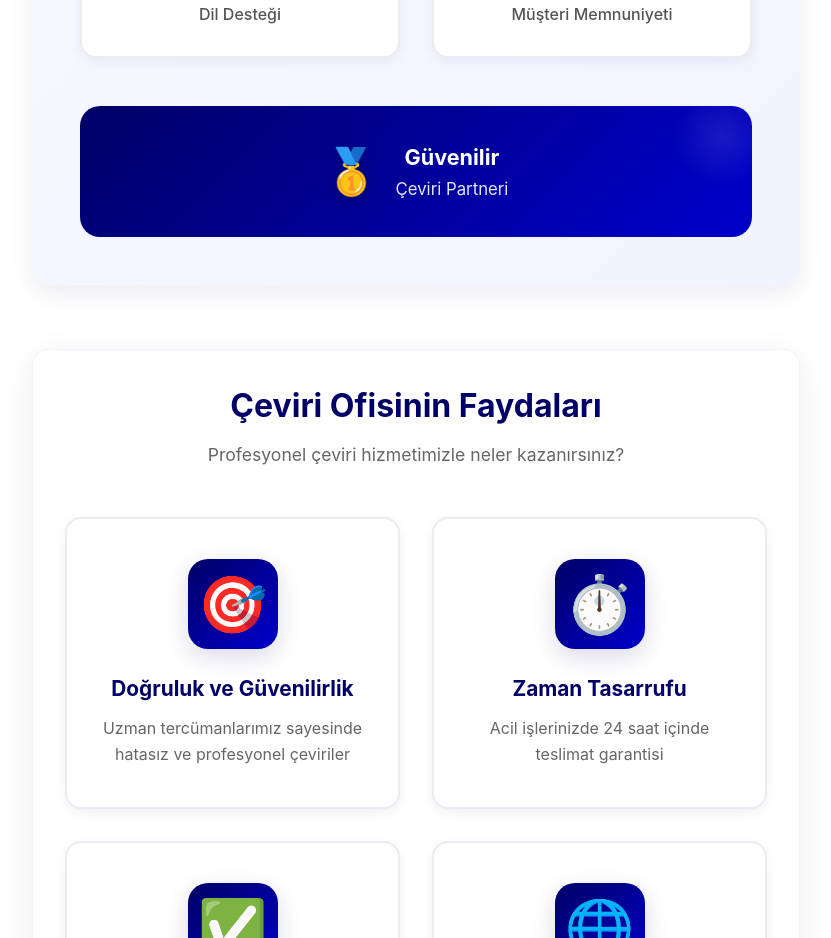
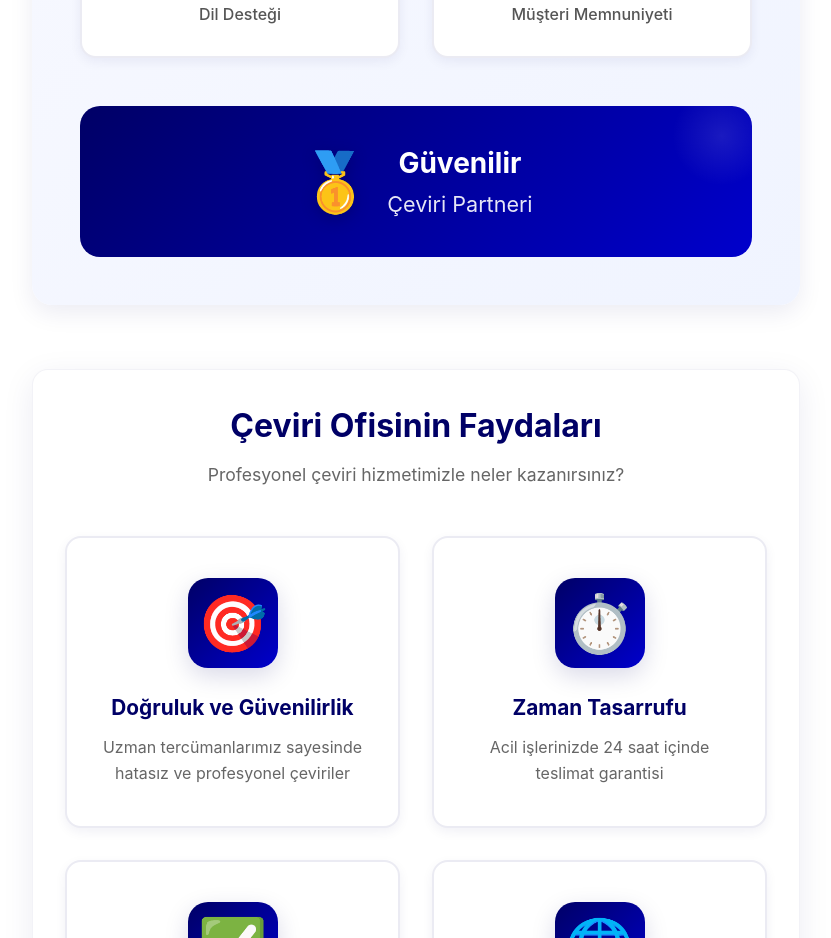
Before and after one commit to ErdemErgenc/tekin-tercume, a React (Vite) app: page / in a window 1280 px wide. Shown: the part 6380-7318 px from the top of the page, without its empty margins (224-1055 px from the left). Built offline with nearby package versions, Linux system fonts and the light colour scheme.

Commit message:
fix: update badge icon and text sizes for improved visibility

```diff
--- a/src/components/About.css
+++ b/src/components/About.css
@@ -254,19 +254,19 @@
 }
 
 .badge-icon {
-  font-size: 2.8rem;
+  font-size: 3.6rem;
   filter: drop-shadow(0 4px 8px rgba(0, 0, 0, 0.2));
 }
 
 .badge-text strong {
   display: block;
-  font-size: 1.35rem;
+  font-size: 1.75rem;
   font-weight: 700;
   margin-bottom: 0.25rem;
 }
 
 .badge-text span {
-  font-size: 1.05rem;
+  font-size: 1.35rem;
   opacity: 0.9;
 }
 
```
